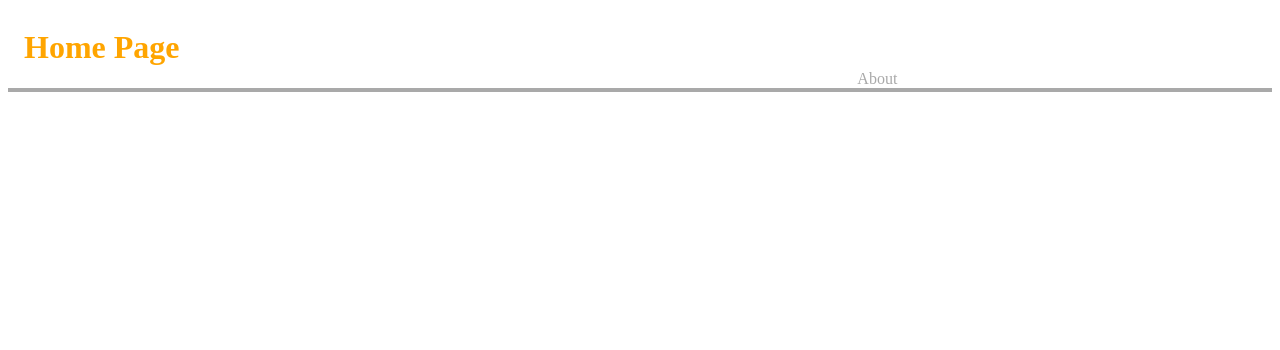
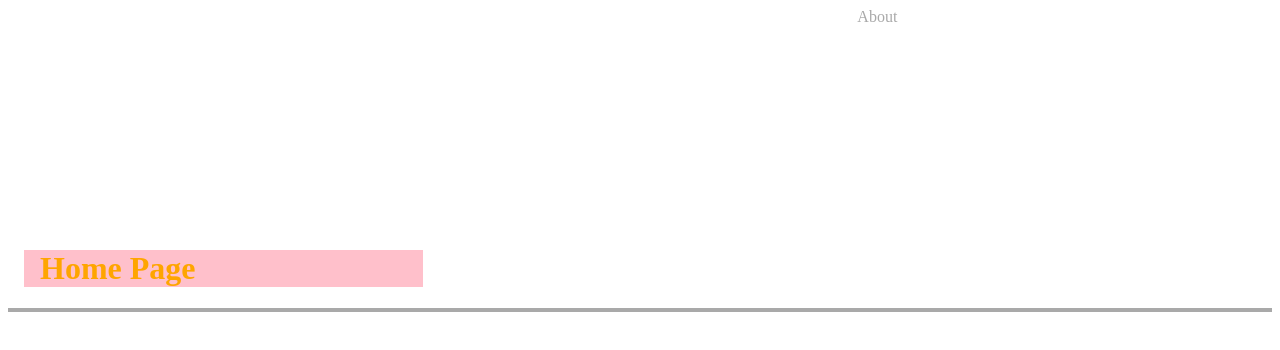
Before and after one commit to iNerdGirl/git-drill-version-1, a plain HTML site: page app/index.html in a window 1280 px wide. Drawn offline with Linux system fonts and the light colour scheme.

Commit message:
i added 5 css attributes to styles.css

```diff
--- a/app/styles.css
+++ b/app/styles.css
@@ -10,10 +10,15 @@ h1 {
   grid-column: 1/span 2;
   margin-left: 1rem;
   color: orange;
+  padding-left: 1rem;
+  display: inline-block;
+  background-color: pink;
 }
 
 nav {
   grid-column: 5/ span 2;
+  height: 300px;
+  width: 100%;
 }
 
 nav a {
```
